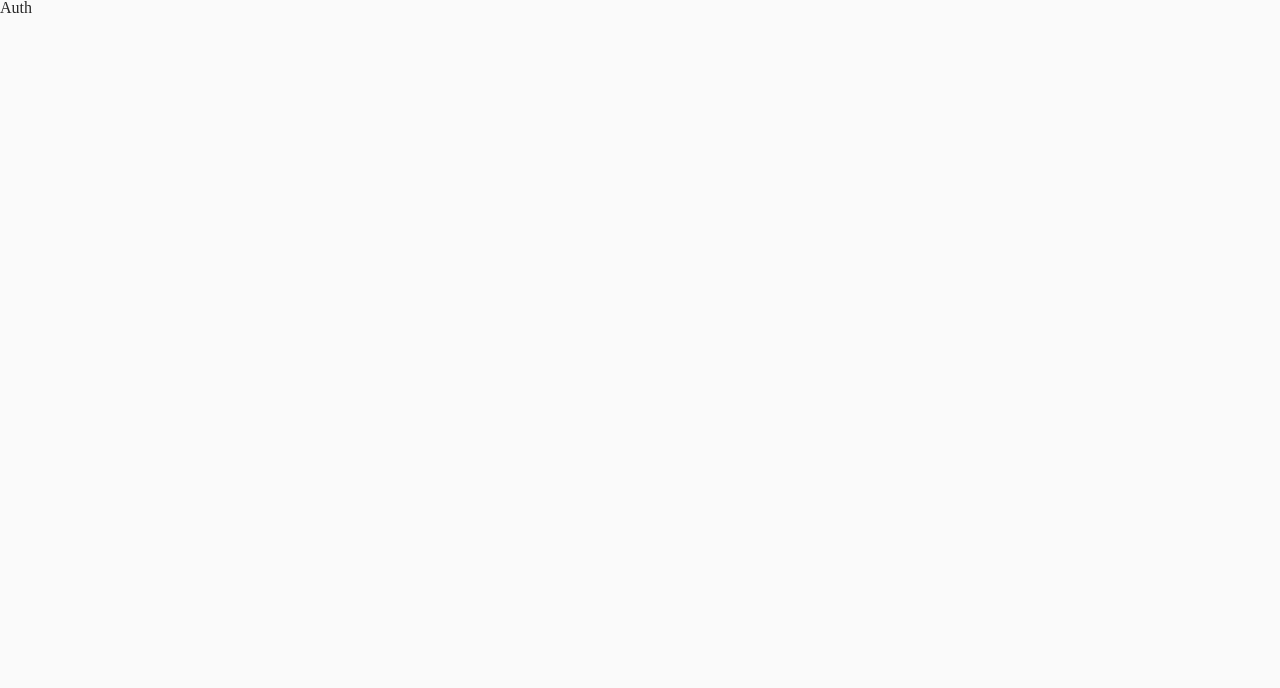
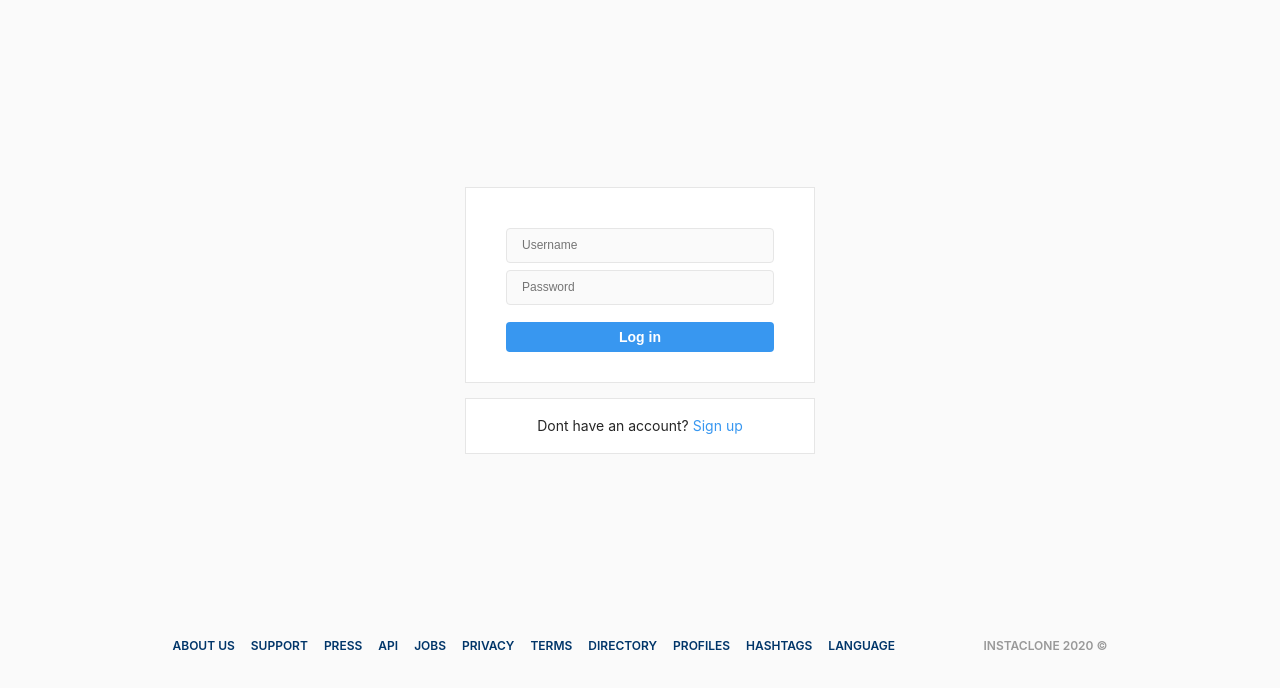
Before and after one commit to rednjzz/prismagram-fe, a React (Create React App) app: page /#/ in a window 1280 px wide. Shown: the top 688 px of the page. Built offline with nearby package versions, Linux system fonts and the light colour scheme.

Commit message:
auth 부분 추가

```diff
--- a/src/Components/App.js
+++ b/src/Components/App.js
@@ -1,15 +1,22 @@
 import React from "react";
-import { ThemeProvider } from "styled-components";
+import styled, { ThemeProvider } from "styled-components";
 import GlobalStyles from "../Styles/GlobalStyles";
 import Theme from "../Styles/Theme";
 import Router from "./Router";
 import { gql } from "apollo-boost";
 import { useQuery } from "@apollo/react-hooks";
+import Footer from "./Footer";
 
 const QUERY = gql`
   {
     isLoggedIn @client
   }
+`;
+
+const Wrapper = styled.div`
+  margin: 0 auto;
+  max-width: 935px;
+  width: 100%;
 `;
 
 export default () => {
@@ -19,10 +26,11 @@
 
   return (
     <ThemeProvider theme={Theme}>
-      <>
+      <Wrapper>
         <GlobalStyles />
         <Router isLoggedIn={isLoggedIn} />
-      </>
+        <Footer />
+      </Wrapper>
     </ThemeProvider>
   );
 };
--- /dev/null
+++ b/src/Components/Button.js
@@ -0,0 +1,23 @@
+import React from "react";
+import styled from "styled-components";
+import PropTypes from "prop-types";
+
+const Container = styled.button`
+  width: 100%;
+  border: 0;
+  border-radius: ${props => props.theme.borderRadius};
+  color: white;
+  font-weight: 600;
+  background-color: ${props => props.theme.blueColor};
+  text-align: center;
+  padding: 7px 0px;
+  font-size: 14px;
+`;
+
+const Button = ({ text }) => <Container>{text}</Container>;
+
+Button.propTypes = {
+  text: PropTypes.string.isRequired
+};
+
+export default Button;
--- /dev/null
+++ b/src/Components/Footer.js
@@ -0,0 +1,70 @@
+import React from "react";
+import styled from "styled-components";
+
+const Footer = styled.footer`
+  display: flex;
+  justify-content: space-between;
+  align-items: center;
+  text-transform: uppercase;
+  font-weight: 600;
+  font-size: 12px;
+`;
+
+const List = styled.ul`
+  display: flex;
+`;
+
+const ListItem = styled.li`
+  &:not(:last-child) {
+    margin-right: 16px;
+  }
+`;
+
+const Link = styled.a`
+  color: ${props => props.theme.darkBlueColor};
+`;
+
+const Copyright = styled.span`
+  color: ${props => props.theme.darkGreyColor};
+`;
+
+export default () => (
+  <Footer>
+    <List>
+      <ListItem>
+        <Link href="#">about us</Link>
+      </ListItem>
+      <ListItem>
+        <Link href="#">support</Link>
+      </ListItem>
+      <ListItem>
+        <Link href="#">press</Link>
+      </ListItem>
+      <ListItem>
+        <Link href="#">api</Link>
+      </ListItem>
+      <ListItem>
+        <Link href="#">jobs</Link>
+      </ListItem>
+      <ListItem>
+        <Link href="#">privacy</Link>
+      </ListItem>
+      <ListItem>
+        <Link href="#">terms</Link>
+      </ListItem>
+      <ListItem>
+        <Link href="#">directory</Link>
+      </ListItem>
+      <ListItem>
+        <Link href="#">profiles</Link>
+      </ListItem>
+      <ListItem>
+        <Link href="#">hashtags</Link>
+      </ListItem>
+      <ListItem>
+        <Link href="#">language</Link>
+      </ListItem>
+    </List>
+    <Copyright>Instaclone {new Date().getFullYear()} &copy;</Copyright>
+  </Footer>
+);
--- /dev/null
+++ b/src/Components/Input.js
@@ -0,0 +1,39 @@
+import React from "react";
+import PropTypes from "prop-types";
+import styled from "styled-components";
+
+const Container = styled.input`
+  border: 0;
+  border: ${props => props.theme.boxBorder};
+  border-radius: ${props => props.theme.borderRadius};
+  background-color: ${props => props.theme.bgColor};
+  height: 35px;
+  font-size: 12px;
+  padding: 0px 15px;
+`;
+
+const Input = ({
+  placeholder,
+  required = true,
+  value,
+  onChange,
+  type = "text"
+}) => (
+  <Container
+  placeholder={placeholder}
+  required={required}
+  value = {value}
+  onChange={onChange}
+  type={type}
+  />
+)
+
+Input.propTypes = {
+  placeholder: PropTypes.string.isRequired,
+  required: PropTypes.bool,
+  value: PropTypes.string.isRequired,
+  onChange: PropTypes.func.isRequired,
+  type: PropTypes.string
+};
+
+export default Input;
--- /dev/null
+++ b/src/Hooks/useInput.js
@@ -0,0 +1,13 @@
+import { useState } from "react";
+
+export default defaultValue => {
+  const [value, setValue] = useState(defaultValue);
+
+  const onChange = e => {
+    const {
+      target: { value }
+    } = e;
+    setValue(value);
+  };
+  return { value, onChange }
+};
--- a/src/Routes/Auth.js
+++ b/src/Routes/Auth.js
@@ -1 +1,93 @@
-export default () => "Auth";
+import React, { useState } from "react";
+import styled from "styled-components";
+import Input from "../Components/Input";
+import Button from "../Components/Button";
+import useInput from "../Hooks/useInput";
+
+const Wrapper = styled.div`
+  min-height: 80vh;
+  display: flex;
+  align-items: center;
+  justify-content: center;
+  flex-direction: column;
+`;
+const Box = styled.div`
+  ${props => props.theme.whiteBox}
+  border-radius:0px;
+  width: 100%;
+  max-width: 350px;
+`;
+const StateChanger = styled(Box)`
+  text-align: center;
+  padding: 20px 0px;
+`
+const Link = styled.span`
+  color: ${props => props.theme.blueColor};
+  cursor: pointer;
+`;
+const Form = styled(Box)`
+  padding: 40px;
+  padding-bottom: 30px;
+  margin-bottom: 15px;
+  form {
+    width: 100%;
+    input {
+      width: 100%;
+      &:not(:last-child) {
+        margin-bottom: 7px;
+      }
+    }
+    button {
+      margin-top: 10px;
+    }
+  }
+`;
+
+export default () => {
+  const [action, setAction] = useState("logIn");
+  const username = useInput("");
+  const password = useInput("");
+  const firstName = useInput("");
+  const lastName = useInput("");
+  const email = useInput("");
+
+  return (
+    <Wrapper>
+      <Form>
+        {action === "logIn" ? (
+          <form>
+            <Input placeholder={"Username"} {...username} />
+            <Input placeholder={"Password"} {...password} type={password}/>
+            <Button text={"Log in"} />
+          </form>
+        ) : (
+          <form>
+            <Input placeholder={"First name"} {...firstName} />
+            <Input placeholder={"Last name"} {...lastName} />
+            <Input placeholder={"Email"} {...email} type="email" />
+            <Input placeholder={"Username"} {...username} />
+            <Input placeholder={"Password"} {...password} type="password" />
+            <Button text={"Sign up"} />
+          </form>
+        )
+        }
+      </Form>
+      <StateChanger>
+      {action === "logIn" ?
+        (
+          <>
+            Dont have an account?{" "}
+            <Link onClick={() => setAction("signUp")}>Sign up</Link>
+          </>
+        ) :
+        (
+          <>
+            Have an account?{" "}
+            <Link onClick={() => setAction("logIn")}>Log in</Link>
+          </>
+        )
+      }
+      </StateChanger>
+    </Wrapper>
+  );
+};
--- a/src/Styles/GlobalStyles.js
+++ b/src/Styles/GlobalStyles.js
@@ -3,15 +3,21 @@
 
 export default createGlobalStyle`
   ${reset}
+  @import url('https://fonts.googleapis.com/css?family=Open+Sans:400,600,700');
   * {
     box-sizing:border-box;
   }
   body {
     background-color:${props => props.theme.bgColor};
     color:${props => props.theme.blackColor};
+    font-size:14px;
+    font-family:-apple-system, BlinkMacSystemFont, 'Segoe UI', Roboto, Oxygen, Ubuntu, Cantarell, 'Open Sans', 'Helvetica Neue', sans-serif;
   }
   a {
     color:${props => props.theme.blueColor};
     text-decoration:none;
   }
+  input:focus{
+    outline:none;
+  }
 `;
--- a/src/Styles/Theme.js
+++ b/src/Styles/Theme.js
@@ -12,8 +12,8 @@
   boxBorder: `${BOX_BORDER}`,
   borderRadius: `${BORDER_RADIUS}`,
   whiteBox: `
-    ${BOX_BORDER};
-    ${BORDER_RADIUS};
-    background-color:white;
+    border: ${BOX_BORDER};
+    border-radius: ${BORDER_RADIUS};
+    background-color: white;
   `
 };
```
